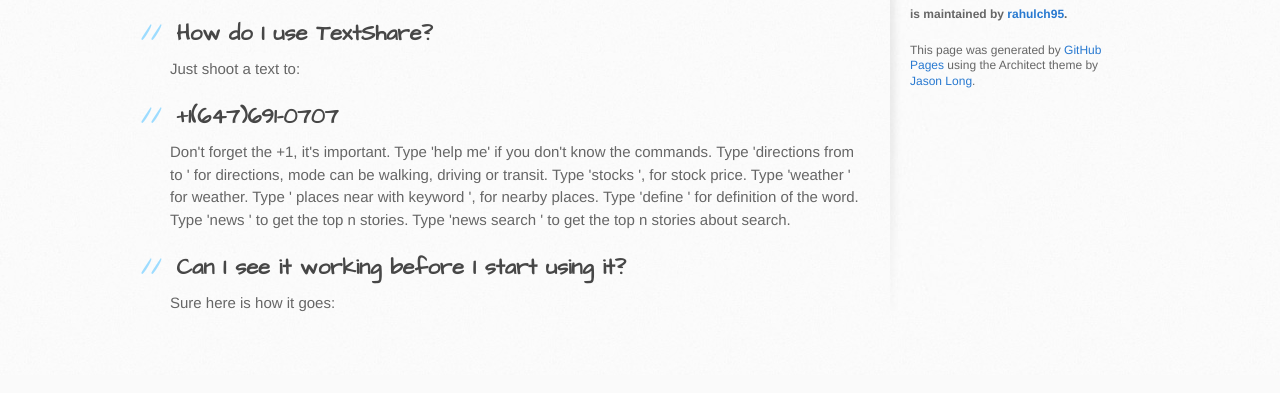
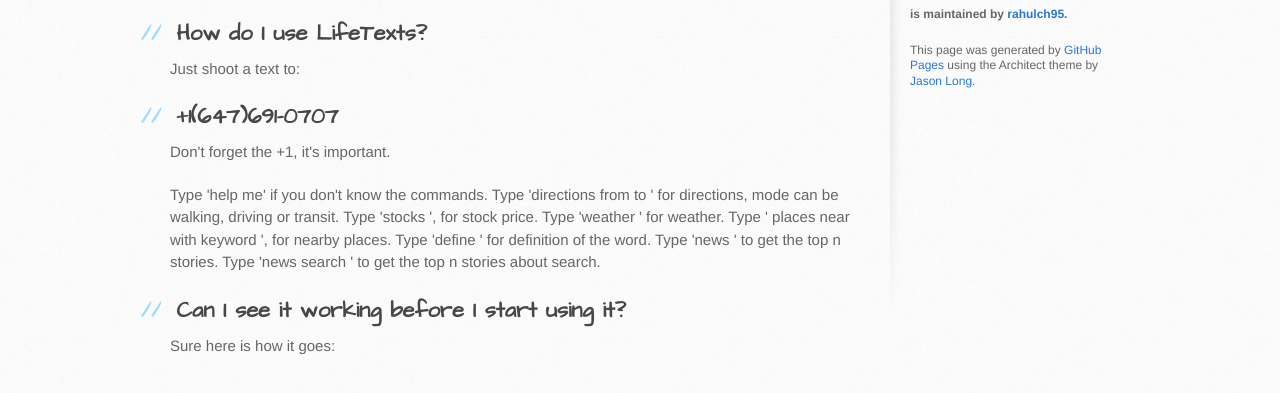
Before and after one commit to rahulch95/LifeTexts, a plain HTML site: page index.html in a window 1280 px wide. Shown: the part 425-818 px from the top of the page. Drawn offline with Linux system fonts and the light colour scheme.

```diff
--- a/index.html
+++ b/index.html
@@ -32,21 +32,22 @@
 <a id="lifetexts" class="anchor" href="#lifetexts" aria-hidden="true"><span class="octicon octicon-link"></span></a>LifeTexts</h1>
 
 <h2>
-<a id="what-is-lifetexts" class="anchor" href="#what-is-lifetexts" aria-hidden="true"><span class="octicon octicon-link"></span></a>What is LifeTexts?</h2>
+<a id="what-is-lifetexts" class="anchor" href="#what-is-lifetexts" aria-hidden="true"><span class="octicon octicon-link"></span></a>What is <strong>LifeTexts</strong>?</h2>
 
 <p>LifeTexts is a life saving text app when you don't have any data or wifi.
 If you get lost, need to check up on your stocks, want to know the weather out there or just need to find nearby places, say a bus stand or a chinese restaurant, we got you covered. </p>
 
 <h2>
-<a id="how-do-i-use-textshare" class="anchor" href="#how-do-i-use-textshare" aria-hidden="true"><span class="octicon octicon-link"></span></a>How do I use TextShare?</h2>
+<a id="how-do-i-use-lifetexts" class="anchor" href="#how-do-i-use-lifetexts" aria-hidden="true"><span class="octicon octicon-link"></span></a>How do I use LifeTexts?</h2>
 
 <p>Just shoot a text to:</p>
 
 <h2>
 <a id="1647691-0707" class="anchor" href="#1647691-0707" aria-hidden="true"><span class="octicon octicon-link"></span></a>+1(647)691-0707</h2>
 
-<p>Don't forget the +1, it's important.
-Type 'help me' if you don't know the commands.
+<p>Don't forget the +1, it's important.</p>
+
+<p>Type 'help me' if you don't know the commands.
 Type 'directions from  to  ' for directions, mode can be walking, driving or transit.
 Type 'stocks ', for stock price.
 Type 'weather  ' for weather.
--- a/params.json
+++ b/params.json
@@ -1 +1 @@
-{"name":"LifeTexts","tagline":"Text help for your life","body":"LifeTexts\r\n=========\r\n## What is LifeTexts?\r\nLifeTexts is a life saving text app when you don't have any data or wifi.\r\nIf you get lost, need to check up on your stocks, want to know the weather out there or just need to find nearby places, say a bus stand or a chinese restaurant, we got you covered. \r\n## How do I use TextShare?\r\nJust shoot a text to:\r\n## +1(647)691-0707\r\nDon't forget the +1, it's important.\r\nType 'help me' if you don't know the commands.\r\nType 'directions from <address1> to <address2> <mode>' for directions, mode can be walking, driving or transit.\r\nType 'stocks <stock code>', for stock price.\r\nType 'weather <city-name> <state/country>' for weather.\r\nType '<type of place> places near <location> with keyword <keyword>', for nearby places. \r\nType 'define <your word>' for definition of the word.\r\nType 'news <number of stories>' to get the top n stories.\r\nType 'news search <number of stories> <search word>' to get the top n stories about search.\r\n## Can I see it working before I start using it?\r\nSure here is how it goes:\r\n","google":"","note":"Don't delete this file! It's used internally to help with page regeneration."}
+{"name":"LifeTexts","tagline":"Text help for your life","body":"LifeTexts\r\n=========\r\n## What is **LifeTexts**?\r\nLifeTexts is a life saving text app when you don't have any data or wifi.\r\nIf you get lost, need to check up on your stocks, want to know the weather out there or just need to find nearby places, say a bus stand or a chinese restaurant, we got you covered. \r\n\r\n## How do I use LifeTexts?\r\nJust shoot a text to:\r\n## +1(647)691-0707\r\nDon't forget the +1, it's important.\r\n\r\nType 'help me' if you don't know the commands.\r\nType 'directions from <address1> to <address2> <mode>' for directions, mode can be walking, driving or transit.\r\nType 'stocks <stock code>', for stock price.\r\nType 'weather <city-name> <state/country>' for weather.\r\nType '<type of place> places near <location> with keyword <keyword>', for nearby places. \r\nType 'define <your word>' for definition of the word.\r\nType 'news <number of stories>' to get the top n stories.\r\nType 'news search <number of stories> <search word>' to get the top n stories about search.\r\n\r\n## Can I see it working before I start using it?\r\nSure here is how it goes:\r\n","google":"","note":"Don't delete this file! It's used internally to help with page regeneration."}
```
